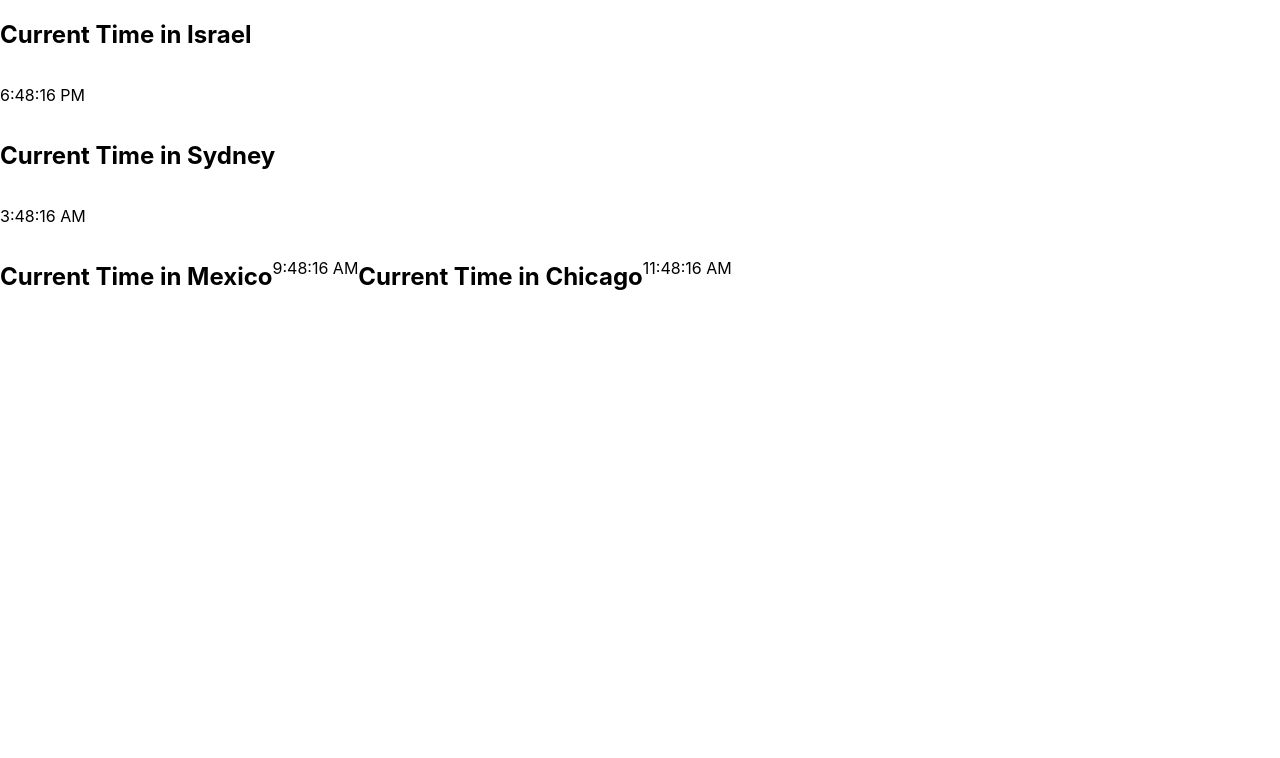
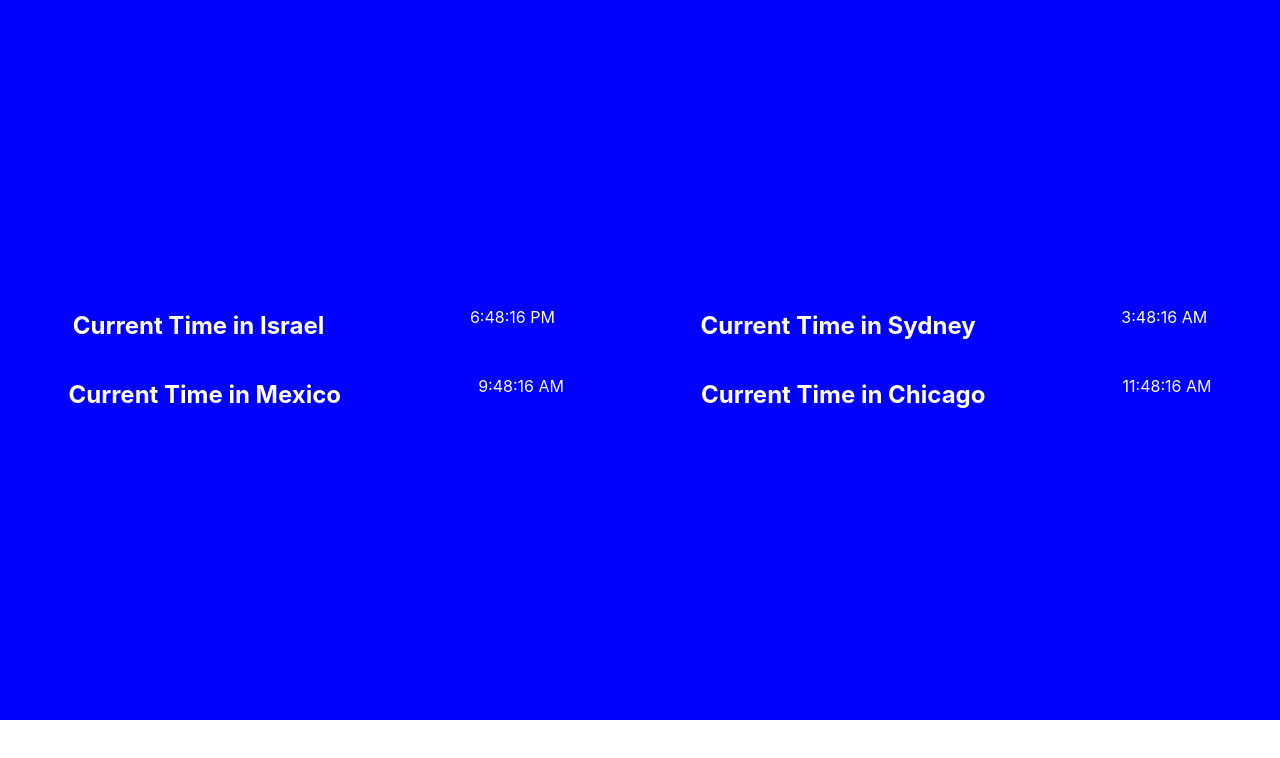
Before and after one commit to bazilda/react, a React (Create React App) app in the folder react-application/: page / in a window 1280 px wide. Shown: the top 758 px of the page. Built offline with nearby package versions, Linux system fonts and the light colour scheme.

Commit message:
HW-32 last

```diff
--- a/react-application/src/App.tsx
+++ b/react-application/src/App.tsx
@@ -1,21 +1,21 @@
 import React from 'react';
-//import logo from './logo.svg';
-
 import './App.css';
 import {Timer} from './components/Timer';
 function App() {
-const column:React.CSSProperties={display: "flex",flexDirection: "column"}
-const row:React.CSSProperties={display: "flex",flexDirection: "row"}
-  return <div>
-    <div style={column} >
-    <Timer  cityCountry='Israel'/>
+  const column: React.CSSProperties = {display: "flex", flexDirection: "column",
+  height: "90vh", justifyContent: "center", background: "blue"};
+  const row: React.CSSProperties = {display: "flex", flexDirection: "row",
+   justifyContent: "space-around", background:"blue",color:"white"};
+  return <div style={column}>
+    <div style={row}>
+       <Timer cityCountry='Israel'/>
     <Timer cityCountry='Sydney'/>
-  </div>
-  <div style={row} >
+    </div>
+   <div style={row}>
     <Timer cityCountry='Mexico'/>
     <Timer cityCountry='Chicago'/>
-    </div>
-    </div>
+   </div>
+   </div>
 }
 
 export default App;
```
